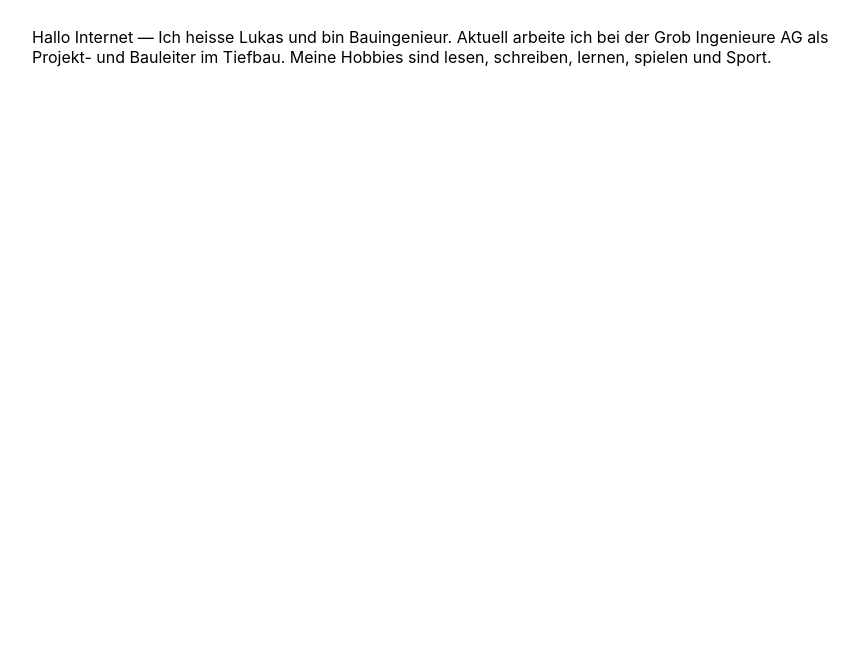
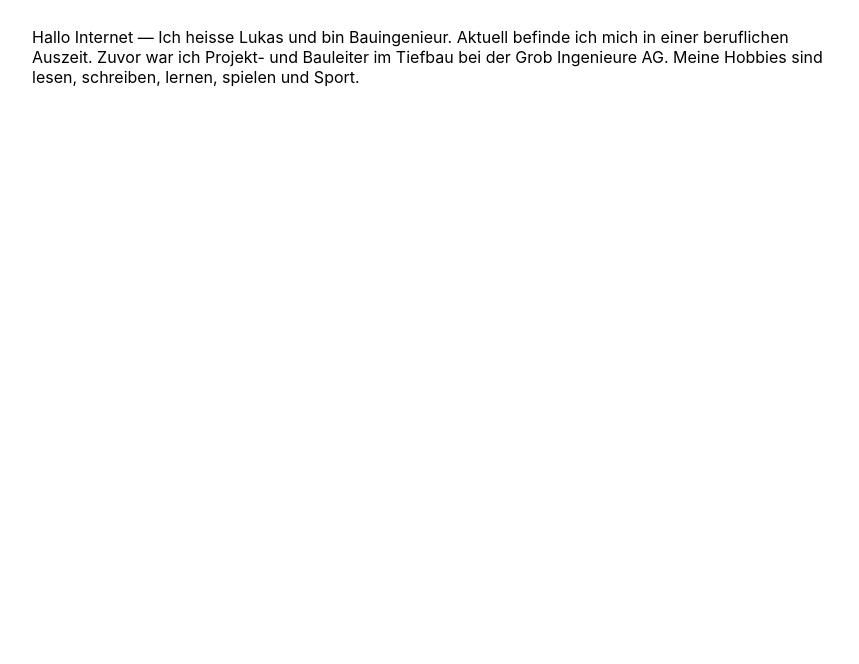
Before and after one commit to lukasneukom/lukasneukom.ch, a plain HTML site: page index.html in a window 1280 px wide. Shown: the part 136-800 px from the top of the page, without its empty margins (208-1067 px from the left). Drawn offline with Linux system fonts and the light colour scheme.

Commit message:
Update current occupation

```diff
--- a/index.html
+++ b/index.html
@@ -13,5 +13,6 @@
 
 <h1>Lukas Neukom</h1>
 <p>Hallo Internet — Ich heisse Lukas und bin Bauingenieur.
-Aktuell arbeite ich bei der Grob Ingenieure AG als Projekt- und Bauleiter im Tiefbau.
+Aktuell befinde ich mich in einer beruflichen Auszeit.
+Zuvor war ich Projekt- und Bauleiter im Tiefbau bei der Grob Ingenieure AG.
 Meine Hobbies sind lesen, schreiben, lernen, spielen und Sport.
```
